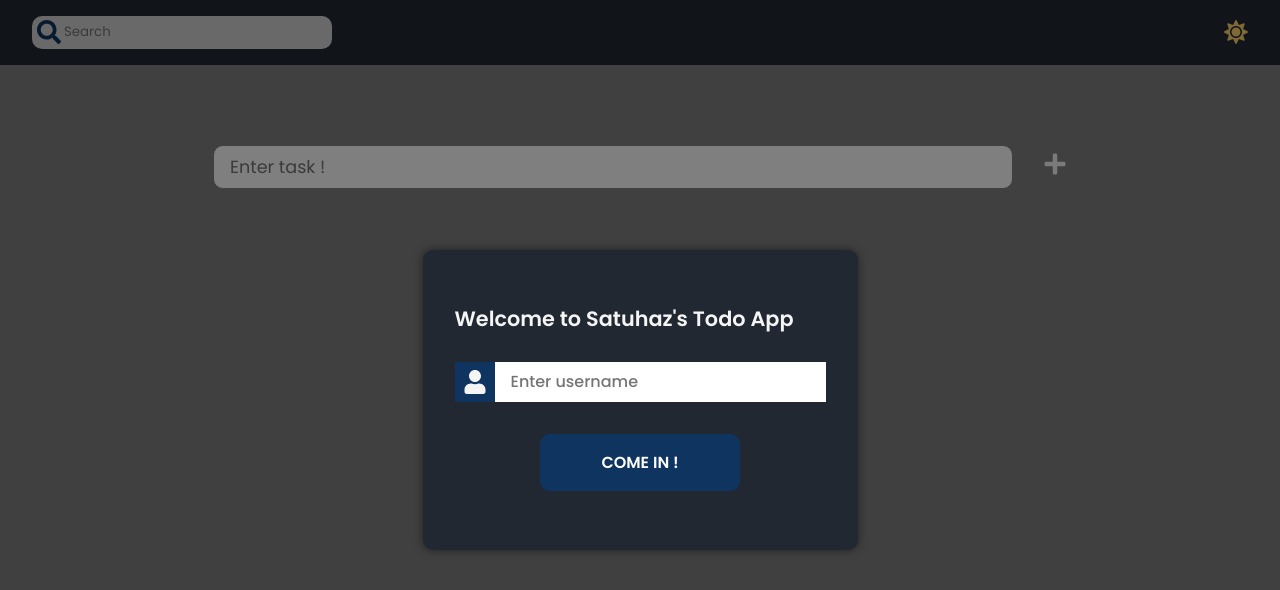
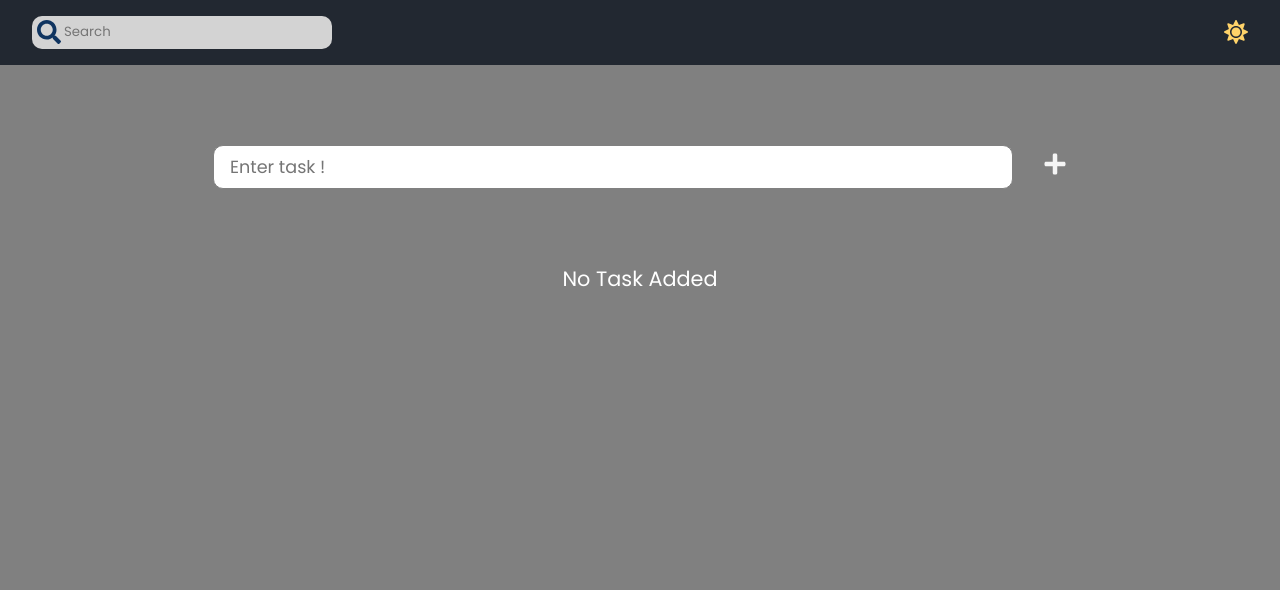
Before and after one commit to ahmetenesbahar/todo-app, a React (Create React App) app: page /todo in a window 1280 px wide. Shown: the top 590 px of the page. Built offline with nearby package versions, Linux system fonts and the light colour scheme.

Commit message:
refactor:re-structered route and app.tsx

```diff
--- a/package.json
+++ b/package.json
@@ -18,6 +18,7 @@
     "react-dom": "^18.2.0",
     "react-helmet": "^6.1.0",
     "react-icons": "^4.8.0",
+    "react-router-dom": "^6.11.1",
     "react-scripts": "5.0.1",
     "sass": "^1.59.2",
     "typescript": "^4.9.5",
--- a/src/App.tsx
+++ b/src/App.tsx
@@ -1,29 +1,49 @@
-import { FC } from "react";
+import { FC, useEffect, useCallback } from "react";
 import "./App.scss";
 
 import { Helmet } from "react-helmet";
+import { Route, Routes, Navigate } from "react-router-dom";
 
 import { Login, Navbar, TodoForm, TodoList } from "@components";
 
 import { TodoProvider, UserProvider } from "@context";
 import { useTheme } from "@context/ThemeContext";
+import { useUserContext } from "@context/UserContext";
 
 const App: FC = () => {
   const { theme } = useTheme();
+  const { isLoggedIn } = useUserContext();
+
+  useEffect(() => {
+    console.log(isLoggedIn);
+  }, [isLoggedIn]);
 
   return (
     <TodoProvider>
-      <UserProvider>
       <Helmet>
         <title>Todo App</title>
       </Helmet>
       <main className={`app ${theme}`}>
-          <Login />
+        <Routes>
+          <Route
+            path="/"
+            element={
+              isLoggedIn ? <Navigate to="todo" /> : <Navigate to="login" />
+            }
+          />
+          <Route path="login" element={<Login />} />
+          <Route
+            path="todo"
+            element={
+              <>
                 <Navbar />
                 <TodoForm />
                 <TodoList />
+              </>
+            }
+          />
+        </Routes>
       </main>
-      </UserProvider>
     </TodoProvider>
   );
 };
--- a/src/components/Login.tsx
+++ b/src/components/Login.tsx
@@ -6,8 +6,7 @@ import { useTheme } from "@context/ThemeContext";
 import { useUserContext } from "@context/UserContext";
 
 const Login: FC = () => {
-  const { isLoggedIn, localUser, localUserCheck, hide, setHide } =
-    useUserContext();
+  const { isLoggedIn, localUser, localUserCheck } = useUserContext();
   const { theme } = useTheme();
 
   const [username, setUsername] = useState<string>("");
@@ -21,7 +20,6 @@ const Login: FC = () => {
     if (!isLoggedIn) {
       if (username !== "" && username.trim().length >= 3) {
         localUser({ username });
-        setHide("hide");
       } else {
         alert("Please enter a username");
       }
@@ -34,7 +32,7 @@ const Login: FC = () => {
 
   return (
     <>
-      <div className={`login-screen ${theme} ${hide}`}>
+      <div className={`login-screen ${theme}`}>
         <div className="login-card ">
           <h4 className="welcome-text">Welcome to Satuhaz's Todo App</h4>
           <form className="login-form" onSubmit={handleSubmit}>
--- a/src/context/UserContext.tsx
+++ b/src/context/UserContext.tsx
@@ -1,4 +1,10 @@
-import React, { useState, useEffect, useContext, createContext } from "react";
+import React, {
+  useState,
+  useEffect,
+  useContext,
+  createContext,
+  useCallback,
+} from "react";
 
 interface IType {
   isLoggedIn: boolean;
@@ -15,8 +21,6 @@ interface IType {
   >;
   localUserCheck: () => void;
   localUser: (user: { username: string }) => void;
-  hide: "" | "hide";
-  setHide: React.Dispatch<React.SetStateAction<"" | "hide">>;
 }
 const UserContext = createContext<IType>({
   isLoggedIn: false,
@@ -28,8 +32,6 @@ const UserContext = createContext<IType>({
   setUser: () => {},
   localUser: () => {},
   localUserCheck: () => {},
-  hide: "",
-  setHide: () => {},
 });
 
 export const UserProvider = ({ children }: { children: React.ReactNode }) => {
@@ -38,25 +40,26 @@ export const UserProvider = ({ children }: { children: React.ReactNode }) => {
     username: "",
     password: "",
   });
-  const [hide, setHide] = useState<"hide" | "">("");
 
-  const localUser = (user: { username: string }) => {
-    localStorage.setItem("user", JSON.stringify(user));
-  };
+  const localUser = useCallback(
+    (user: { username: string }) => {
+      setIsLoggedIn(true);
+      localStorage.setItem("user", JSON.stringify(user));
+    },
+    [isLoggedIn]
+  );
 
-  const localUserCheck = () => {
+  const localUserCheck = useCallback(() => {
     const getlocalUser = localStorage.getItem("user");
     if (getlocalUser) {
+      setIsLoggedIn(true);
       const user = JSON.parse(getlocalUser);
       setUser(user);
-      setIsLoggedIn(true);
-      setHide("hide");
     }
     if (!getlocalUser) {
       setIsLoggedIn(false);
-      setHide("");
     }
-  };
+  }, [isLoggedIn]);
 
   const value = {
     isLoggedIn,
@@ -65,8 +68,6 @@ export const UserProvider = ({ children }: { children: React.ReactNode }) => {
     setUser,
     localUser,
     localUserCheck,
-    hide,
-    setHide,
   };
 
   return <UserContext.Provider value={value}>{children}</UserContext.Provider>;
--- a/src/index.tsx
+++ b/src/index.tsx
@@ -2,13 +2,19 @@ import React from "react";
 import ReactDOM from "react-dom/client";
 import App from "./App";
 import { ThemeProvider } from "@context/ThemeContext";
+import { UserProvider } from "@context";
+import { BrowserRouter as Router } from "react-router-dom";
 const root = ReactDOM.createRoot(
   document.getElementById("root") as HTMLElement
 );
 root.render(
   <React.StrictMode>
-    <ThemeProvider>
-      <App />
-    </ThemeProvider>
+    <Router>
+      <ThemeProvider>
+        <UserProvider>
+          <App />
+        </UserProvider>
+      </ThemeProvider>
+    </Router>
   </React.StrictMode>
 );
```
Also changed, not shown: 1 other file (tests, documents, lock files or other folders). Lines whose indentation alone changed are shown as unchanged.
